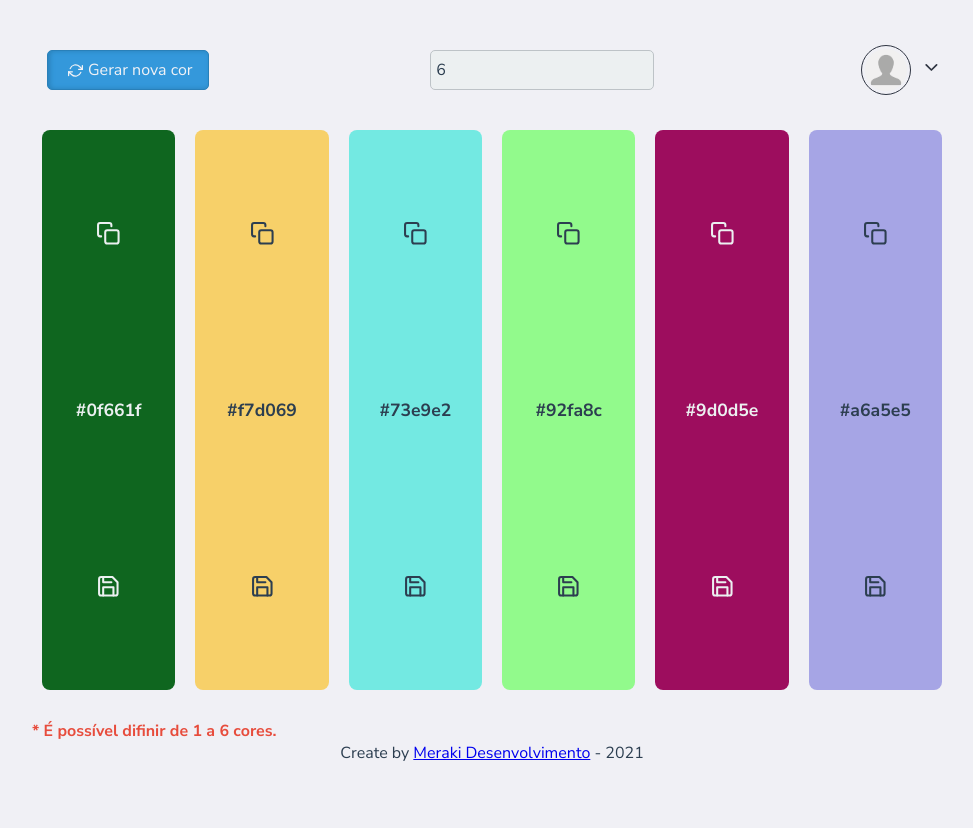
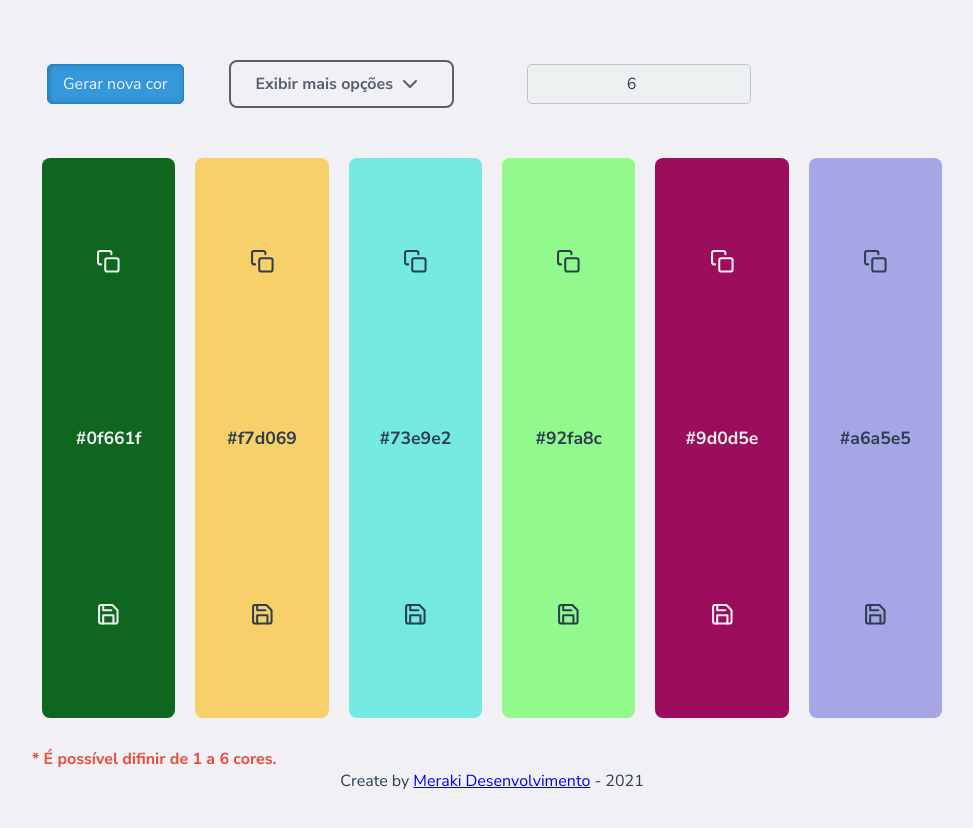
Before and after one commit to ajjunior33/the-colors, a React (Create React App) app: page / in a window 1280 px wide. Shown: the top 828 px of the page, without its empty margins (148-1121 px from the left). Before the commit the page ends 804 px from the top, so only its background shows below. Built offline with nearby package versions, Linux system fonts and the light colour scheme.

Commit message:
Revert "Develop"

```diff
--- a/public/index.html
+++ b/public/index.html
@@ -11,6 +11,7 @@
     />
     <link rel="apple-touch-icon" href="%PUBLIC_URL%/logo192.png" />
 
+    <link rel="manifest" href="%PUBLIC_URL%/manifest.json" />
 
     <link rel="preconnect" href="https://fonts.googleapis.com">
     <link rel="preconnect" href="https://fonts.gstatic.com" crossorigin>
--- a/src/App.js
+++ b/src/App.js
@@ -1,7 +1,7 @@
+import { useState, useEffect } from "react";
+import { v4 as uuid } from "uuid";
+import { FiCopy, FiSave } from "react-icons/fi";
 import Swal from "sweetalert2";
-import { v4 as uuid } from "uuid";
-import { useState, useEffect } from "react";
-import { FiCopy, FiSave, FiRefreshCw } from "react-icons/fi";
 
 //Styles
 import GlobalStyle from "./styles/global";
@@ -14,21 +14,13 @@ import { TextDanger } from "./styles/Text";
 //Components
 import { FooterComponent } from "./components/FooterComponent";
 import { DropdownComponent } from "./components/DropdownComponent";
-import { UserComponent } from "./components/UserComponent";
 
 function App() {
   const [valueCol, setValueCol] = useState([]);
   const [qtdColors, setQtdColors] = useState(6);
   useEffect(() => {
-    if (qtdColors >= 0 && qtdColors <= 6) {
+    if (qtdColors > 0 && qtdColors <= 6) {
       handleGenerateColor(qtdColors);
-    } else {
-      setQtdColors(6);
-      handleGenerateColor(qtdColors);
-      Toast.fire({
-        icon: "error",
-        title: "Não é possível adicionar essa quantidade de cores.",
-      });
     }
 
     if (qtdColors > 6 || qtdColors < 0) {
@@ -139,19 +131,21 @@ function App() {
   return (
     <>
       <Header>
-        <div className="comum">
+        <div>
           <Button
             onClick={() => handleGenerateColor(qtdColors)}
             inputColorVariant="#2980b9"
             inputColor="#3498db"
             color="#f1f2f6"
           >
-            <FiRefreshCw size={15} />
             Gerar nova cor
           </Button>
         </div>
+        <div>
+          <DropdownComponent />
+        </div>
 
-        <div className="comum" style={{ width: "280px" }}>
+        <div style={{ width: "280px" }}>
           <Input
             placeholder="Quantidade de cores"
             value={qtdColors}
@@ -160,10 +154,6 @@ function App() {
             max="6"
             onChange={(e) => setQtdColors(e.target.value)}
           />
-        </div>
-        <div id="bloco_usuario">
-          <UserComponent />
-          <DropdownComponent />
         </div>
       </Header>
 
--- a/src/components/DropdownComponent.js
+++ b/src/components/DropdownComponent.js
@@ -1,13 +1,7 @@
 import { useEffect, useState } from "react";
-import {
-  FiChevronDown,
-  FiToggleRight,
-  FiToggleLeft,
-  FiRefreshCw,
-} from "react-icons/fi";
+import { FiChevronDown, FiToggleRight, FiToggleLeft, FiRefreshCw } from "react-icons/fi";
 import { FiChevronRight, FiTrash, FiCopy } from "react-icons/fi";
 import Swal from "sweetalert2";
-import { v4 as uuid } from "uuid";
 
 //Components
 import { ModalComponent } from "./ModalComponent";
@@ -15,7 +9,6 @@ import { ContainerList, Color } from "../styles/Grid";
 //Styles
 import { DropdownList, DropdownPanel } from "../styles/Dropdown";
 import { Button } from "../styles/Button";
-import { Input, InputControl, InputGroup } from "../styles/Input";
 
 const DropdownComponent = () => {
   const Toast = Swal.mixin({
@@ -32,8 +25,6 @@ const DropdownComponent = () => {
   const [active, setActive] = useState(false);
   const [modalEnabled, setModalEnabled] = useState(false);
   const [modalColorsEnabled, setModalColorsEnabled] = useState(false);
-  const [modalColorsPersonalized, setModalColorsPersonalized] = useState(false);
-  const [colorPersonalized, setColorPersonalized] = useState("#232121");
 
   const [listColors, setListColors] = useState([]);
 
@@ -45,11 +36,6 @@ const DropdownComponent = () => {
     } else {
       setActive(true);
     }
-  }
-
-  function handleUpdateColor(e) {
-    let color = e.target.value;
-    setColorPersonalized(color);
   }
 
   function loadColors() {
@@ -110,32 +96,12 @@ const DropdownComponent = () => {
       setSomerLight(false);
     }
   }
-
-  function handleSaveColors(color) {
-    const item = localStorage.getItem("colorsList");
-    if (!item) {
-      const object = [{ id: uuid(), hex: color }];
-      localStorage.setItem("colorsList", JSON.stringify(object));
-    } else {
-      let newArray = [];
-      let object = { id: uuid(), hex: color };
-      let listage = JSON.parse(localStorage.getItem("colorsList"));
-
-      listage.map((cor) => {
-        return newArray.push(cor);
-      });
-      newArray.push(object);
-      localStorage.setItem("colorsList", JSON.stringify(newArray));
-    }
-    Toast.fire({
-      icon: "success",
-      title: "Cor salva com sucesso.",
-    });
-  }
   return (
     <>
       <DropdownPanel onClick={handleActiveDropdown}>
-        <FiChevronDown className="iconDropdown" />
+        <span>
+          Exibir mais opções <FiChevronDown />
+        </span>
 
         {active === true && (
           <DropdownList>
@@ -145,14 +111,6 @@ const DropdownComponent = () => {
               onClick={() => setModalColorsEnabled(true)}
             >
               Cores salvas
-              <FiChevronRight />
-            </button>
-
-            <button
-              className="DropdownItem"
-              onClick={() => setModalColorsPersonalized()}
-            >
-              Cores Personalizadas
               <FiChevronRight />
             </button>
             <span>Configurações</span>
@@ -212,7 +170,7 @@ const DropdownComponent = () => {
             inputColor="#3498db"
             color="#f1f2f6"
           >
-            <FiRefreshCw size={15} />
+            <FiRefreshCw size={15}/>
             Recaregar
           </Button>
           <p>
@@ -234,38 +192,6 @@ const DropdownComponent = () => {
           </div>
         </ContainerList>
       </ModalComponent>
-
-      <ModalComponent
-        onClose={() => setModalColorsPersonalized(false)}
-        showModal={modalColorsPersonalized}
-        closed={true}
-        title="Gerar uma cor personalizada"
-      >
-        <ContainerList>
-          PREVIEW
-          <Color color={colorPersonalized} />
-          <InputControl>
-            <label htmlFor="input_color">Insira o hex da cor: </label>
-            <InputGroup>
-              <Input
-                type="color"
-                value={colorPersonalized}
-                placeholder="#232121"
-                onChange={(e) => handleUpdateColor(e)}
-                style={{ height: "40px" }}
-              />
-              <Button
-                onClick={() => handleSaveColors(colorPersonalized)}
-                inputColorVariant="#2ecc71"
-                inputColor="#27ae60"
-                color="#f1f2f6"
-              >
-                Salvar
-              </Button>
-            </InputGroup>
-          </InputControl>
-        </ContainerList>
-      </ModalComponent>
     </>
   );
 };
--- a/src/components/UserComponent.js
+++ /dev/null
@@ -1,11 +0,0 @@
-import { PhotoUser } from '../styles/User';
-import defaultPhoto from '../assets/images/user.png';
-const UserComponent = () => {
-  return (
-    <PhotoUser>
-      <img src={defaultPhoto} alt="avatar" />
-    </PhotoUser>
-  );
-};
-
-export { UserComponent };
--- a/src/styles/Button.js
+++ b/src/styles/Button.js
@@ -1,11 +1,6 @@
 import styled from "styled-components";
 
 export const Button = styled.button`
-  display: flex;
-  flex-direction: row;
-  align-items: center;
-  justify-content:center;
-
   padding: 8px 15px;
   border: 0;
   border-radius: 5px;
@@ -21,9 +16,6 @@ export const Button = styled.button`
 
   cursor: pointer;
 
-  svg{
-    margin-right:5px;
-  }
   &:hover {
     filter: brightness(90%);
     box-shadow: inset 2px 0px 10px
--- a/src/styles/Dropdown.js
+++ b/src/styles/Dropdown.js
@@ -2,19 +2,31 @@ import styled from "styled-components";
 
 export const DropdownPanel = styled.div`
   position: relative;
-  padding: 0 10px;
+  width: 100%;
+  border: 2px solid #57606f;
+  padding: 10px 25px;
   border-radius: 8px;
-  .iconDropdown{
-    cursor:pointer;
-    font-size: 1.3em;
-    color:#2f3542;
+  span {
+    display: flex;
+    flex-direction: row;
+    align-items: center;
+    cursor: pointer;
+    font-weight: bold;
+    color: #57606f;
+
+    -webkit-touch-callout: none; /* iOS Safari */
+    -webkit-user-select: none; /* Safari */
+    -khtml-user-select: none; /* Konqueror HTML */
+    -moz-user-select: none; /* Old versions of Firefox */
+    -ms-user-select: none; /* Internet Explorer/Edge */
+    user-select: none; /* Non-prefixed version, currently
+                                  supported by Chrome, Edge, Opera and Firefox */
   }
 `;
 
 export const DropdownList = styled.div`
   position: absolute;
   top: 40px;
-  right:0px;
   width: 380px;
   border-radius: 8px;
   z-index: 1000;
@@ -22,7 +34,7 @@ export const DropdownList = styled.div`
   padding: 30px;
 
   display: flex;
-  flex-direction: column;
+  flex-direction: column !important;
   border: 1px solid rgba(47, 53, 66, 0.6);
   box-shadow: 1px 1px 15px rgba(47, 53, 66, 0.4);
   span {
@@ -39,7 +51,7 @@ export const DropdownList = styled.div`
     display: flex;
     flex-direction: row;
     align-items: center;
-    justify-content: space-between;
+    justify-content: space-around;
 
     padding: 10px 5px;
     text-align: center;
--- a/src/styles/Grid.js
+++ b/src/styles/Grid.js
@@ -21,7 +21,7 @@ export const Col = styled.div`
   align-items: center;
 
   background-color: ${(props) => props.variant || "#16a085"};
-  color: ${(props) => props.color || "#ced6e0"};
+  color: ${(props) => props.color || "#FFF"};
 
   border-radius: 8px;
   margin: 30px 10px;
@@ -38,7 +38,7 @@ export const Col = styled.div`
   svg {
     font-size: 1.4em;
     cursor: pointer;
-    color: ${(props) => props.color || "#ced6e0"};
+    color: ${(props) => props.color || "#FFF"};
   }
 `;
 
@@ -51,15 +51,10 @@ export const ContainerList = styled.section`
   }
   .listage {
     display: flex;
-    justify-content: center;
     ul {
       display: flex;
       list-style: none;
       flex-direction: column;
-      li {
-        font-size: 1.3em;
-        cursor:pointer;
-      }
     }
   }
 `;
@@ -79,6 +74,6 @@ export const Color = styled.li`
   display: flex;
   flex-direction: row;
   align-items: center;
-  color: #f1f2f6;
+  color:#f1f2f6;
   justify-content: space-around;
 `;
--- a/src/styles/Header.js
+++ b/src/styles/Header.js
@@ -3,8 +3,7 @@ import styled from "styled-components";
 export const Header = styled.header`
   display: flex;
   flex-direction: row;
-  justify-content: space-between;
-  .comum {
+  div {
     margin: 10px 15px;
     display: flex;
     flex-direction: row;
@@ -14,24 +13,12 @@ export const Header = styled.header`
       margin: 0 5px;
       font-size: 1.5em;
     }
-    @media (max-width: 640px) {
+    @media(max-width:640px){
       margin: 15px auto;
     }
   }
-
   @media (max-width: 640px) {
     flex-direction: column;
-  }
 
-  #bloco_usuario {
-    display: flex;
-    flex-direction: row;
-    justify-content: flex-end !important;
-    align-items: center;
-    @media (max-width: 640px) {
-      position: absolute;
-      top: 20px;
-      right: 10px;
-    }
   }
 `;
--- a/src/styles/Input.js
+++ b/src/styles/Input.js
@@ -1,6 +1,7 @@
 import styled from "styled-components";
 
 export const Input = styled.input`
+
   width: 80%;
   border-radius: 5px;
   border: 0;
@@ -9,21 +10,6 @@ export const Input = styled.input`
   background-color: #ecf0f1;
   border: 1px solid #bdc3c7;
   color: #2c3e50;
+
+  text-align: center;
 `;
-export const InputControl = styled.div`
-  display: flex;
-  flex-direction: column;
-`;
-
-export const InputGroup = styled.div`
-  display:flex;
-  flex-direction: row;
-  align-items: center;
-  Input{
-    width:75%;
-    margin:0 10px;
-  }
-  Button{
-    width:20%;
-  }
-`;
--- a/src/styles/Modal.js
+++ b/src/styles/Modal.js
@@ -9,8 +9,6 @@ export const Modal = styled.div`
   background-color: rgba(47, 53, 66, 0.6);
 
   display: flex;
-  justify-content:center;
-  align-items:center;
   z-index: 5000;
 
   margin: 0 auto !important;
--- a/src/styles/User.js
+++ /dev/null
@@ -1,15 +0,0 @@
-import styled from "styled-components";
-
-
-export const PhotoUser = styled.div`
-  max-width:50px;
-  height:50px;
-  border:1px solid #2f3542;
-  border-radius:100%;
-  padding:3px;
-  img{
-  border-radius:100%;
-    width:100%;
-    height:100%;
-  }
-`;
```
Also changed, not shown: src/components/MixinSweetAlertComponent.js (deleted, +0 -23 lines), src/assets/images/user.png (deleted), 1 other file (tests, documents, lock files or other folders).
